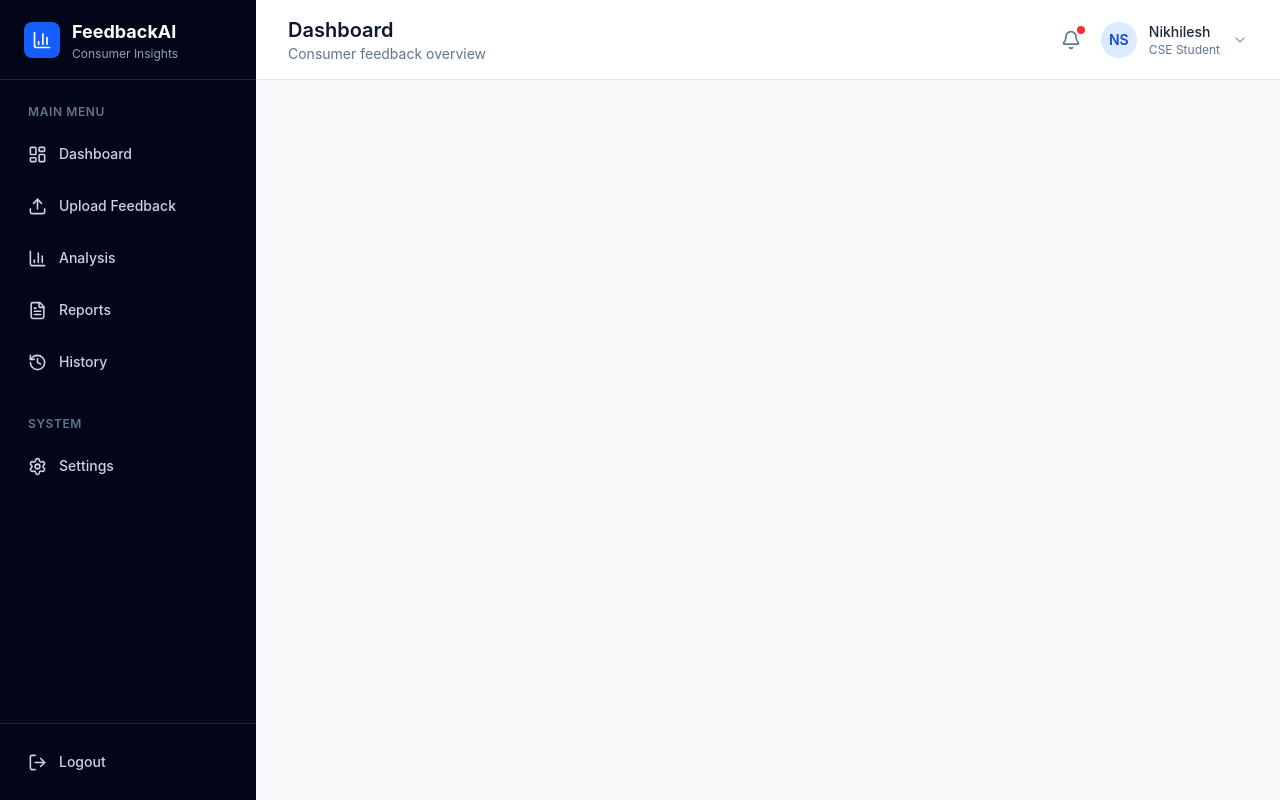
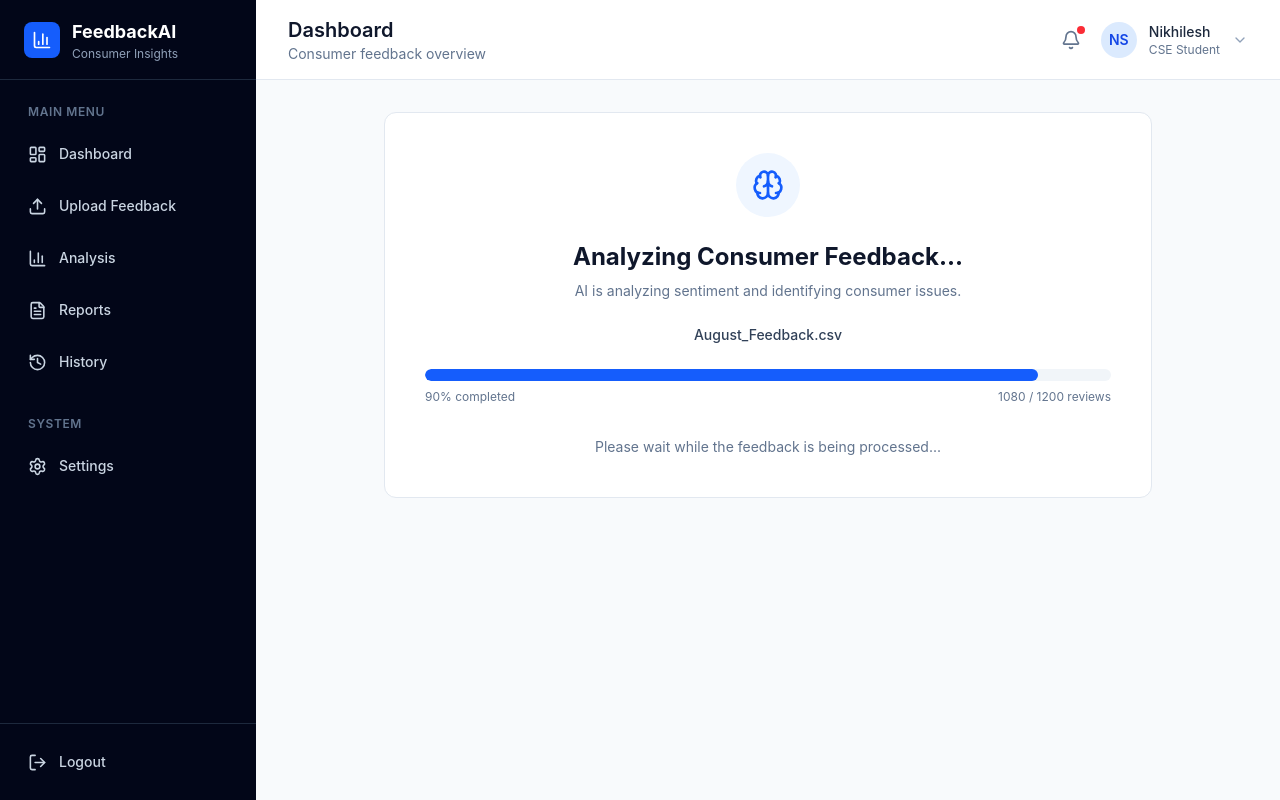
Before and after one commit to S19nikhilesh/ai-consumer-feedback-analysis, a React (Vite) app: page /analysis/processing in a window 1280 px wide. Built offline with nearby package versions, Linux system fonts and the light colour scheme.

Commit message:
Build feedback analysis workflow

```diff
--- a/src/App.js
+++ b/src/App.js
@@ -9,6 +9,8 @@ import Analysis from "./pages/Analysis";
 import History from "./pages/History";
 import Reports from "./pages/Reports";
 import Settings from "./pages/Settings";
+
+import AnalysisProcessing from "./pages/AnalysisProcessing";
 
 const App = () => {
   return (
@@ -26,6 +28,9 @@ const App = () => {
             <Route path="/history" element={<History />} />
             <Route path="/reports" element={<Reports />} />
             <Route path="/settings" element={<Settings />} />
+
+            <Route path="/analysis/processing" element={<AnalysisProcessing />}/>
+
           </Routes>
         </main>
       </div>
--- /dev/null
+++ b/src/pages/AnalysisProcessing.jsx
@@ -0,0 +1,92 @@
+import { useEffect, useState } from "react";
+import { Brain, CheckCircle2 } from "lucide-react";
+
+const AnalysisProcessing = () => {
+  const [progress, setProgress] = useState(0);
+
+  useEffect(() => {
+    const interval = setInterval(() => {
+      setProgress((prev) => {
+        if (prev >= 100) {
+          clearInterval(interval);
+          return 100;
+        }
+
+        return prev + 5;
+      });
+    }, 300);
+
+    return () => clearInterval(interval);
+  }, []);
+
+  const isCompleted = progress === 100;
+
+  return (
+    <div className="p-8">
+
+      <div className="max-w-3xl mx-auto">
+
+        <div className="bg-white border border-slate-200 rounded-xl p-10 text-center">
+
+          {/* Icon */}
+          <div className="h-16 w-16 mx-auto rounded-full bg-blue-50 flex items-center justify-center">
+            {isCompleted ? (
+              <CheckCircle2 className="text-green-600" size={32} />
+            ) : (
+              <Brain className="text-blue-600" size={32} />
+            )}
+          </div>
+
+          {/* Heading */}
+          <h2 className="text-2xl font-bold text-slate-900 mt-6">
+            {isCompleted
+              ? "Analysis Completed"
+              : "Analyzing Consumer Feedback..."}
+          </h2>
+
+          <p className="text-sm text-slate-500 mt-2">
+            {isCompleted
+              ? "Your feedback has been successfully analyzed."
+              : "AI is analyzing sentiment and identifying consumer issues."}
+          </p>
+
+          {/* File Name */}
+          <div className="mt-6 text-sm font-medium text-slate-700">
+            August_Feedback.csv
+          </div>
+
+          {/* Progress */}
+          <div className="mt-6">
+
+            <div className="w-full h-3 bg-slate-100 rounded-full overflow-hidden">
+              <div
+                className="h-full bg-blue-600 rounded-full transition-all duration-300"
+                style={{ width: `${progress}%` }}
+              ></div>
+            </div>
+
+            <div className="flex justify-between mt-2 text-xs text-slate-500">
+              <span>{progress}% completed</span>
+              <span>
+                {Math.round((progress / 100) * 1200)} / 1200 reviews
+              </span>
+            </div>
+
+          </div>
+
+          {/* Status */}
+          <div className="mt-8 text-sm text-slate-500">
+            {isCompleted
+              ? "Analysis ready to view."
+              : "Please wait while the feedback is being processed..."}
+          </div>
+
+        </div>
+
+      </div>
+
+    </div>
+  );
+};
+
+export default AnalysisProcessing;
--- a/src/pages/UploadFeedback.jsx
+++ b/src/pages/UploadFeedback.jsx
@@ -1,10 +1,14 @@
 import { useState } from "react";
 import { Upload, FileText, X } from "lucide-react";
+import {useNavigate} from "react-router-dom"
+
+
 
 const UploadFeedback = () => {
   const [file, setFile] = useState(null);
+  const navigate = useNavigate();
 
-  const handleFileChange = (e) => {
+  const  handleFileChange = (e) => {
     const selectedFile = e.target.files[0];
 
     if (!selectedFile) return;
@@ -123,7 +127,7 @@ const UploadFeedback = () => {
 
             {/* Analyze Button */}
             <button
-              disabled={!file}
+              disabled={!file} onClick={() => navigate("/analysis/processing")}
               className="w-full mt-5 py-3 bg-blue-600 text-white rounded-lg text-sm font-medium hover:bg-blue-700 transition disabled:opacity-50 disabled:cursor-not-allowed"
             >
               Analyze Feedback
```
